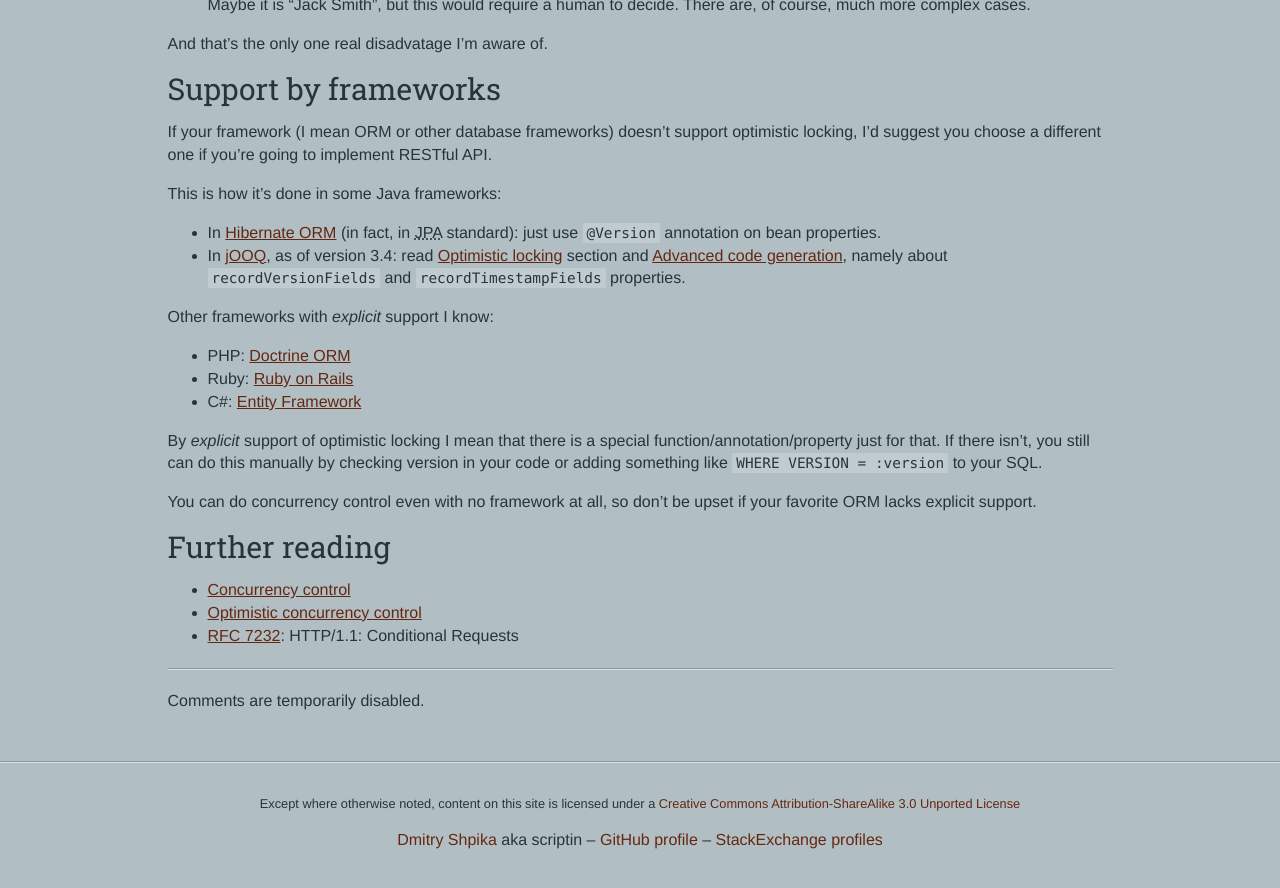
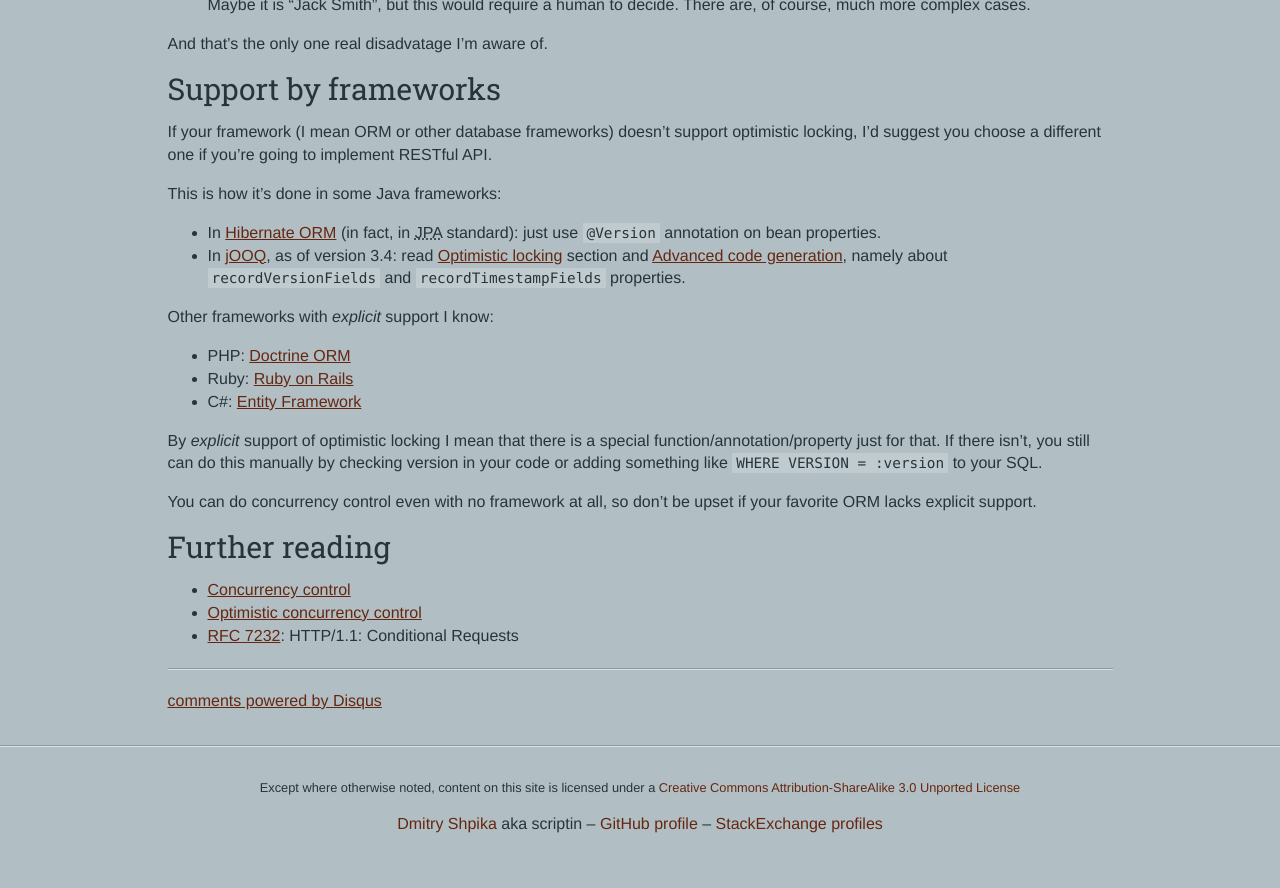
Before and after one commit to scriptin/scriptin.github.io, a Jekyll site: the page built from _posts/2014-08-30-restful-http-concurrency-optimistic-locking.md, in a window 1280 px wide and 900 px high, scrolled down 1186 px. Shown: the top 888 px of the window. Built offline with Jekyll 4.4.1, drawn with Linux system fonts in a browser that asks for light colours; nearby versions of some CDN libraries; library files that are not in the unit come from our copies; comment, search, counter and statistics services are not loaded; some of the changed lines change nothing that is shown.

Commit message:
Bring Disqus comments back - too lazy to find something else

```diff
--- a/_layouts/post.html
+++ b/_layouts/post.html
@@ -10,7 +10,22 @@
 <hr/>
 
 {% if site.environment == 'production' %}
-<p>Comments are temporarily disabled.</p>
+<div id="disqus_thread"></div>
+<script type="text/javascript">
+    var disqus_shortname = 'scriptin';
+    var disqus_title = '{{ page.title }}';
+    var disqus_identifier = '{{ page.id }}';
+    var disqus_url = '{{ site.production_url }}{{ page.url }}';
+    (function(d) {
+        var dsq = d.createElement('script'); dsq.type = 'text/javascript'; dsq.async = true;
+        dsq.src = '//' + disqus_shortname + '.disqus.com/embed.js';
+        (d.getElementsByTagName('head')[0] || d.getElementsByTagName('body')[0]).appendChild(dsq);
+    })(document);
+</script>
+<noscript>
+    Please enable JavaScript to view the <a href="http://disqus.com/?ref_noscript">comments</a>.
+</noscript>
+<a href="http://disqus.com" class="dsq-brlink">comments powered by <span class="logo-disqus">Disqus</span></a>
 {% else %}
 <p>Comments are disabled in development mode.</p>
 {% endif %}
```
